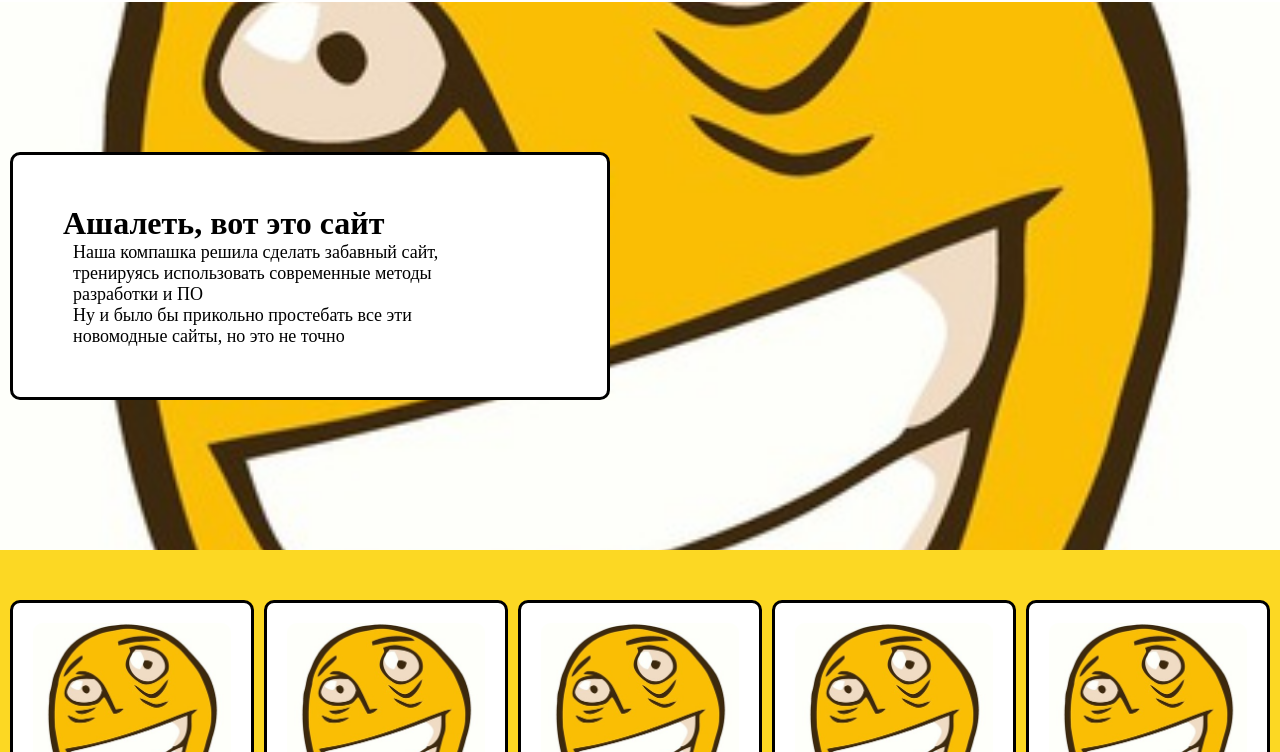
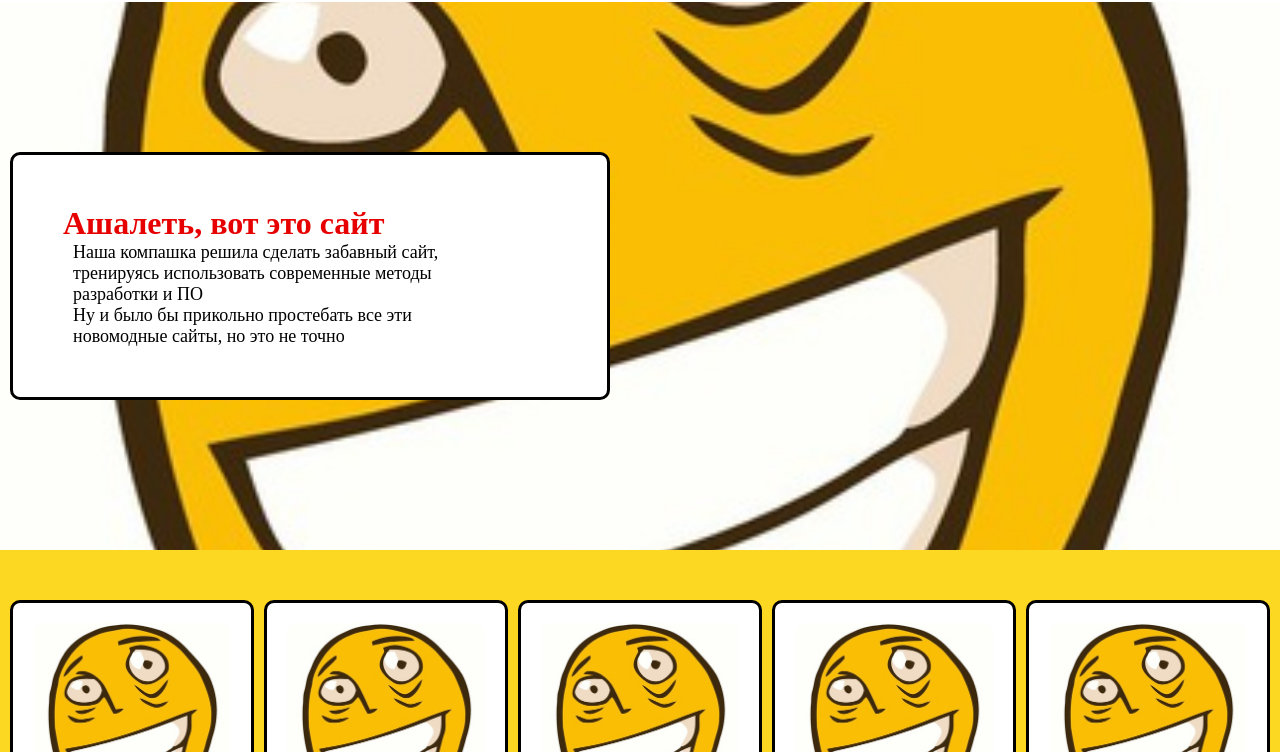
Before and after one commit to edemit/RoflanSite, a plain HTML site: page index.html in a window 1280 px wide. Shown: the part 48-800 px from the top of the page. Drawn offline with Linux system fonts and the light colour scheme.

Commit message:
Update index.css

```diff
--- a/css/index.css
+++ b/css/index.css
@@ -74,6 +74,7 @@
 .welcome-block__title {
     font-size: 32px;
     font-weight: bold;
+    color:#e70000;
 }
 
 .welcome-block__subtitle, .welcome-block__text {
```
